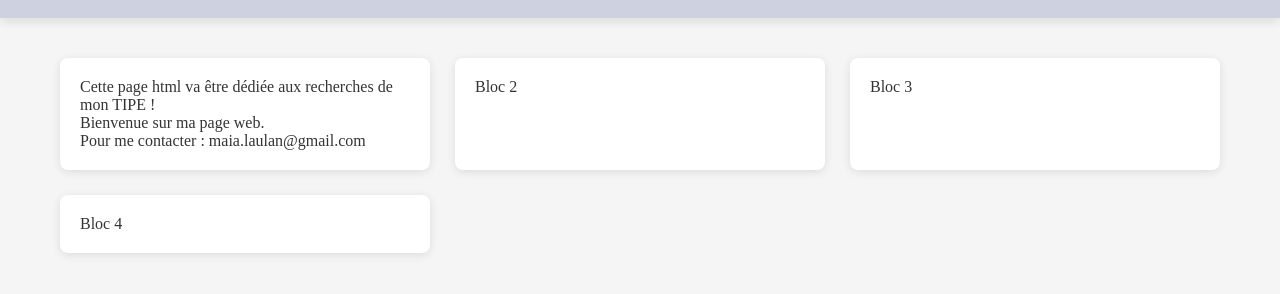
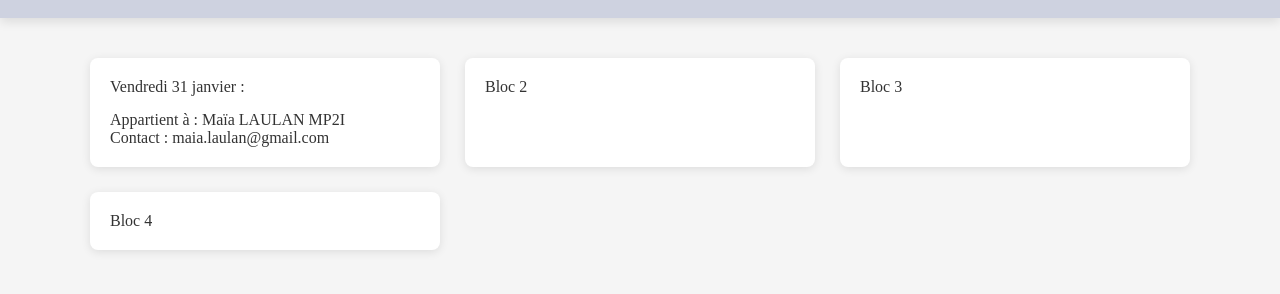
Before and after one commit to maialaulan/maialaulan.github.io, a plain HTML site: page index.html in a window 1280 px wide. Shown: the part 62-356 px from the top of the page. Drawn offline with Linux system fonts and the light colour scheme.

Commit message:
Update index.html

```diff
--- a/index.html
+++ b/index.html
@@ -14,9 +14,9 @@
 
     <div class="container">
         <div class="box">
-            <p>Cette page html va être dédiée aux recherches de mon TIPE !</p>
-            <p>Bienvenue sur ma page web.</p>
-            <p>Pour me contacter : maia.laulan@gmail.com</p>
+            <p style="margin-bottom: 15px;">Vendredi 31 janvier :</p>
+            <p>Appartient à : Maïa LAULAN MP2I</p>
+            <p>Contact : maia.laulan@gmail.com</p>
         </div>
 
         <div class="box">Bloc 2</div>
```
